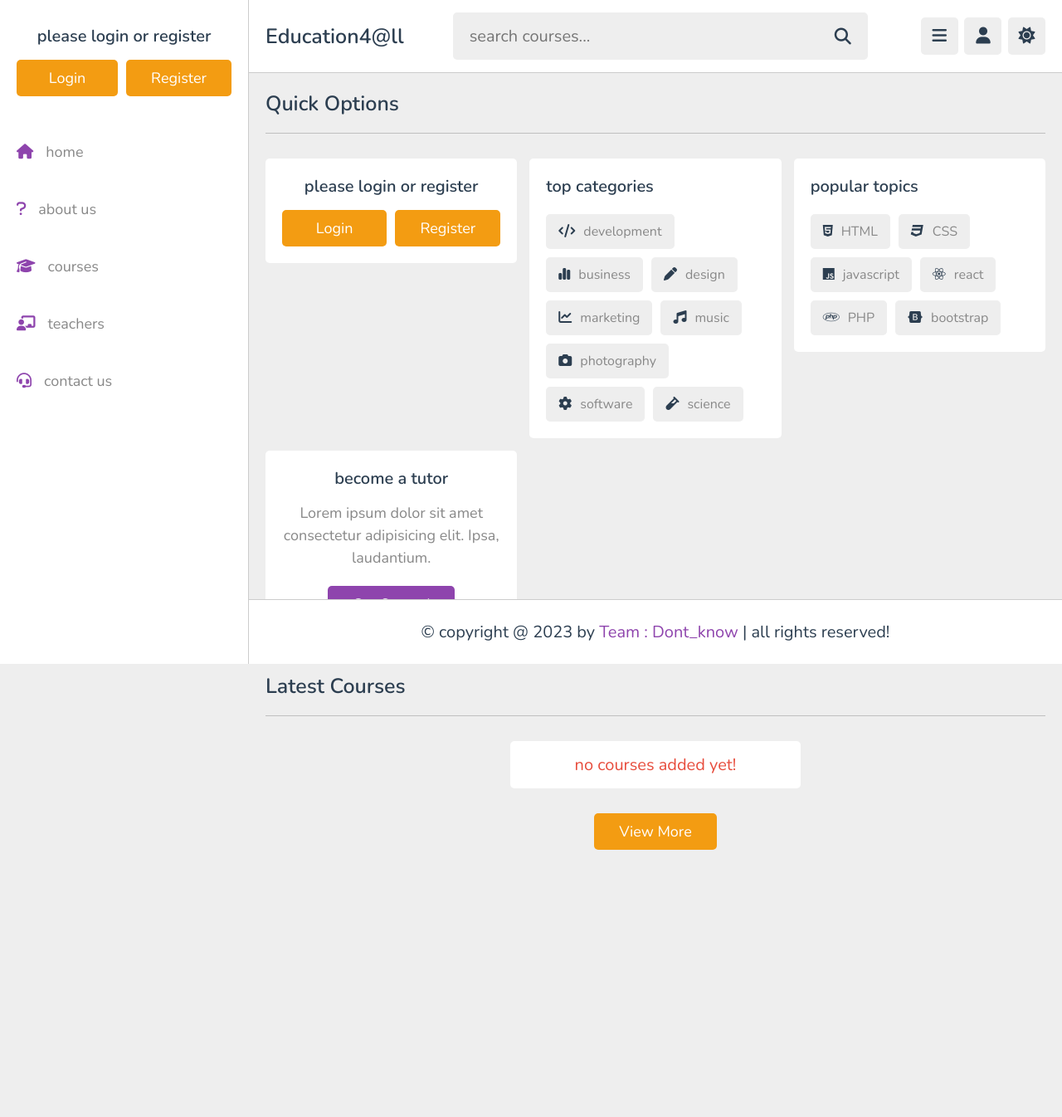
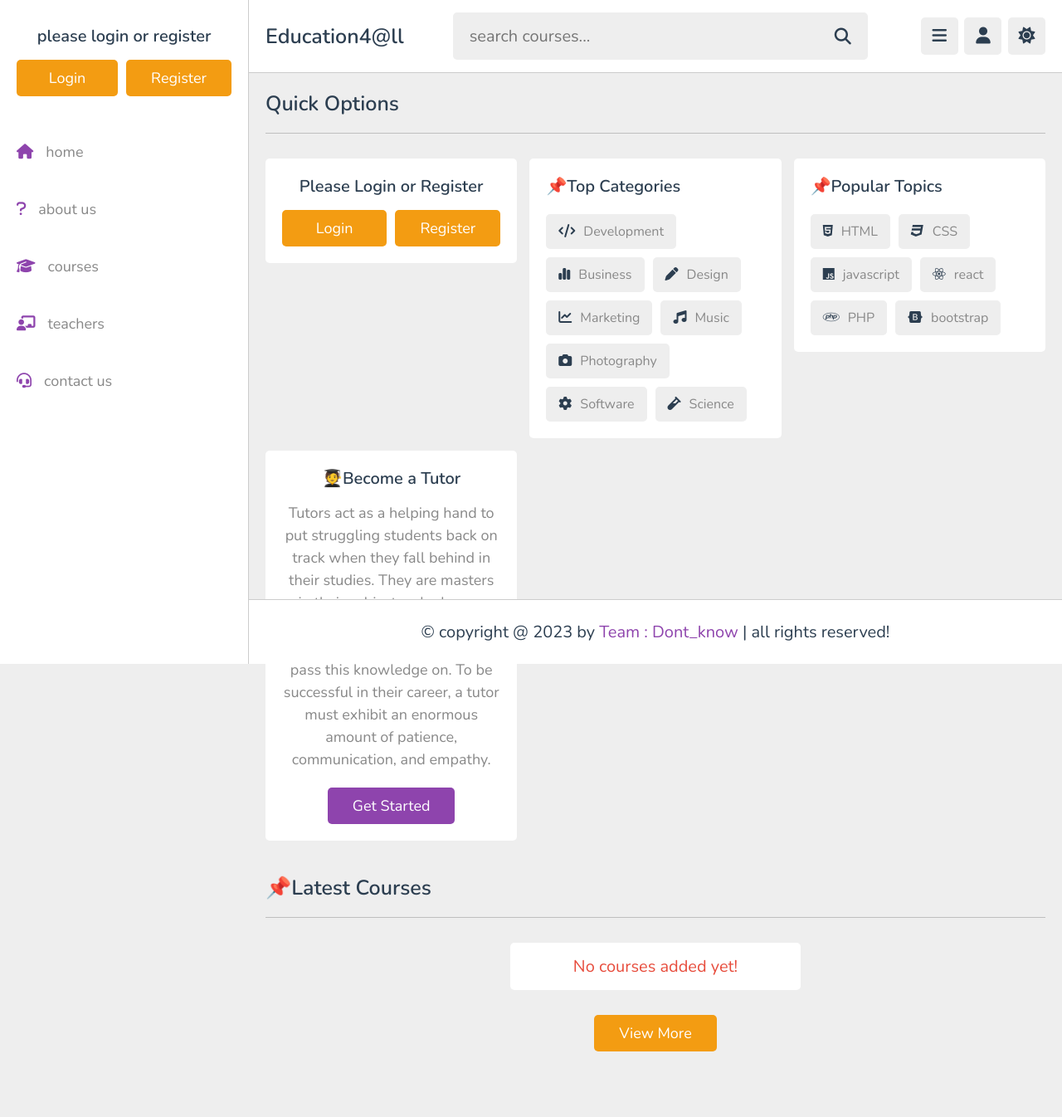
Before and after one commit to KirtiGupta3101/education4all, a PHP site: page /home.php in a window 1280 px wide. Shown: the top 1346 px of the page at 83% size. Before the commit the page ends 1024 px from the top, so only its background shows below. Run offline with PHP 8.4, Linux system fonts and the light colour scheme; data that the repository does not hold is empty.

Commit message:
home page

```diff
--- a/about.php
+++ b/about.php
@@ -41,7 +41,7 @@
 
       <div class="content">
          <h3>Why Choose Us?</h3>
-         <p>Lorem 😭expedita quisquam.</p>
+         <p>We have a local and national reputation for excellence due to the outstanding quality of our teaching and support and the resulting high levels of student aspiration and achievements. We will help you realise your potential, maximise your results and achieve success, at College and in the future.</p>
          <a href="courses.html" class="inline-btn">our courses</a>
       </div>
 
--- a/home.php
+++ b/home.php
@@ -53,22 +53,22 @@
          if($user_id != ''){
       ?>
       <div class="box">
-         <h3 class="title">likes and comments</h3>
-         <p>total likes : <span><?= $total_likes; ?></span></p>
+         <h3 class="title">Likes👍& Comments📝</h3>
+         <p>Total Likes : <span><?= $total_likes; ?></span></p>
          <a href="likes.php" class="inline-btn">view likes</a>
-         <p>total comments : <span><?= $total_comments; ?></span></p>
+         <p>Total Comments : <span><?= $total_comments; ?></span></p>
          <a href="comments.php" class="inline-btn">view comments</a>
-         <p>saved playlist : <span><?= $total_bookmarked; ?></span></p>
+         <p>Saved Playlist : <span><?= $total_bookmarked; ?></span></p>
          <a href="bookmark.php" class="inline-btn">view bookmark</a>
       </div>
       <?php
          }else{
       ?>
       <div class="box" style="text-align: center;">
-         <h3 class="title">please login or register</h3>
+         <h3 class="title">Please Login or Register</h3>
           <div class="flex-btn" style="padding-top: .5rem;">
-            <a href="login.php" class="option-btn">login</a>
-            <a href="register.php" class="option-btn">register</a>
+            <a href="login.php" class="option-btn">Login</a>
+            <a href="register.php" class="option-btn">Register</a>
          </div>
       </div>
       <?php
@@ -76,21 +76,21 @@
       ?>
 
       <div class="box">
-         <h3 class="title">top categories</h3>
+         <h3 class="title">📌Top Categories</h3>
          <div class="flex">
-            <a href="search_course.php?"><i class="fas fa-code"></i><span>development</span></a>
-            <a href="#"><i class="fas fa-chart-simple"></i><span>business</span></a>
-            <a href="#"><i class="fas fa-pen"></i><span>design</span></a>
-            <a href="#"><i class="fas fa-chart-line"></i><span>marketing</span></a>
-            <a href="#"><i class="fas fa-music"></i><span>music</span></a>
-            <a href="#"><i class="fas fa-camera"></i><span>photography</span></a>
-            <a href="#"><i class="fas fa-cog"></i><span>software</span></a>
-            <a href="#"><i class="fas fa-vial"></i><span>science</span></a>
+            <a href="search_course.php?"><i class="fas fa-code"></i><span>Development</span></a>
+            <a href="#"><i class="fas fa-chart-simple"></i><span>Business</span></a>
+            <a href="#"><i class="fas fa-pen"></i><span>Design</span></a>
+            <a href="#"><i class="fas fa-chart-line"></i><span>Marketing</span></a>
+            <a href="#"><i class="fas fa-music"></i><span>Music</span></a>
+            <a href="#"><i class="fas fa-camera"></i><span>Photography</span></a>
+            <a href="#"><i class="fas fa-cog"></i><span>Software</span></a>
+            <a href="#"><i class="fas fa-vial"></i><span>Science</span></a>
          </div>
       </div>
 
       <div class="box">
-         <h3 class="title">popular topics</h3>
+         <h3 class="title">📌Popular Topics</h3>
          <div class="flex">
             <a href="#"><i class="fab fa-html5"></i><span>HTML</span></a>
             <a href="#"><i class="fab fa-css3"></i><span>CSS</span></a>
@@ -102,8 +102,8 @@
       </div>
 
       <div class="box tutor">
-         <h3 class="title">become a tutor</h3>
-         <p>Lorem ipsum dolor sit amet consectetur adipisicing elit. Ipsa, laudantium.</p>
+         <h3 class="title">🧑‍🎓Become a Tutor</h3>
+         <p>Tutors act as a helping hand to put struggling students back on track when they fall behind in their studies. They are masters in their subjects who have a proven history of academic excellence and are hoping to pass this knowledge on. To be successful in their career, a tutor must exhibit an enormous amount of patience, communication, and empathy.</p>
          <a href="admin/register.php" class="inline-btn">get started</a>
       </div>
 
@@ -117,7 +117,7 @@
 
 <section class="courses">
 
-   <h1 class="heading">latest courses</h1>
+   <h1 class="heading">📌Latest Courses</h1>
 
    <div class="box-container">
 
@@ -147,7 +147,7 @@
       <?php
          }
       }else{
-         echo '<p class="empty">no courses added yet!</p>';
+         echo '<p class="empty">No courses added yet!</p>';
       }
       ?>
 
```
